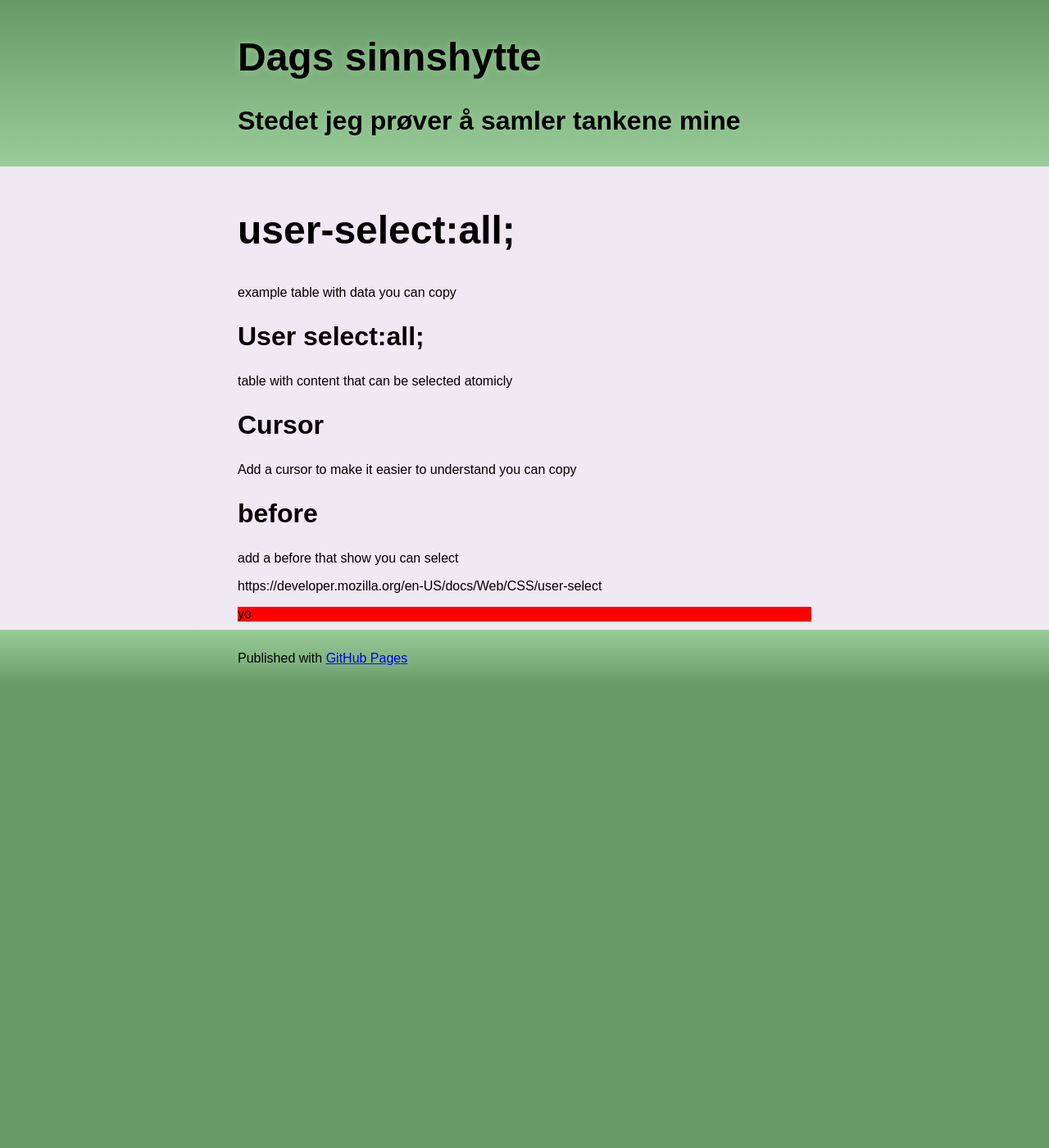
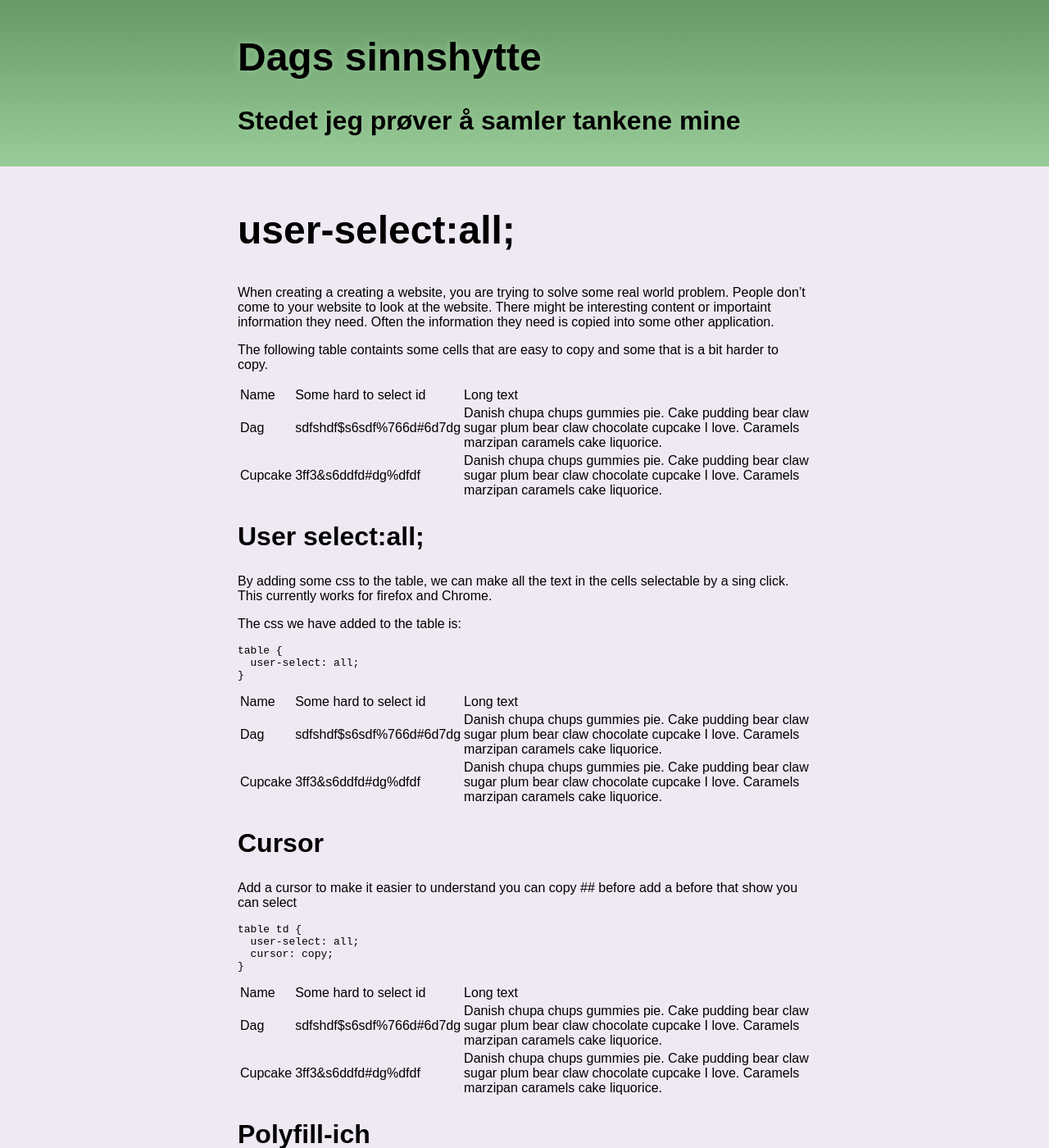
Before and after one commit to dagfs/dagfs.github.io, a Jekyll site: the page built from artikler/jul/user-select.md, in a window 1280 px wide and 1400 px high. Shown: the whole window at 82% size. Built offline with Jekyll 4.4.1, drawn with Linux system fonts in a browser that asks for light colours; our own code applies the rules of GitHub Pages for plain Markdown files; some of the changed text lies outside the part shown.

Commit message:
Add missing sections

````diff
--- a/artikler/jul/user-select.md
+++ b/artikler/jul/user-select.md
@@ -1,44 +1,273 @@
+# user-select:all;
+
+When creating a creating a website, you are trying to solve some real world problem. People don't come to your website to look at the website. There might be interesting content or importaint information they need. Often the information they need is copied into some other application.
+
+The following table containts some cells that are easy to copy and some that is a bit harder to copy.
+
+<table>
+  <thead>
+    <tr>
+      <td>Name</td>
+      <td>Some hard to select id</td>
+      <td>Long text</td>
+    </tr>
+  </thead>
+  <tbody>
+    <tr>
+      <td>
+        Dag
+      </td>
+      <td>
+        sdfshdf$s6sdf%766d#6d7dg
+      </td>
+      <td>
+        Danish chupa chups gummies pie. Cake pudding bear claw sugar plum bear
+        claw chocolate cupcake I love. Caramels marzipan caramels cake
+        liquorice.
+      </td>
+    </tr>
+    <tr>
+      <td>
+        Cupcake
+      </td>
+      <td>
+        3ff3&s6ddfd#dg%dfdf
+      </td>
+      <td>
+        Danish chupa chups gummies pie. Cake pudding bear claw sugar plum bear
+        claw chocolate cupcake I love. Caramels marzipan caramels cake
+        liquorice.
+      </td>
+    </tr>
+  </tbody>
+</table>
+
+## User select:all;
+
+By adding some css to the table, we can make all the text in the cells selectable by a sing click. This currently works for firefox and Chrome.
+
+The css we have added to the table is:
+
+```css
+table {
+  user-select: all;
+}
+```
+
+<table id="table-select-all">
+  <thead>
+    <tr>
+      <td>Name</td>
+      <td>Some hard to select id</td>
+      <td>Long text</td>
+    </tr>
+  </thead>
+  <tbody>
+    <tr>
+      <td>
+        Dag
+      </td>
+      <td>
+        sdfshdf$s6sdf%766d#6d7dg
+      </td>
+      <td>
+        Danish chupa chups gummies pie. Cake pudding bear claw sugar plum bear
+        claw chocolate cupcake I love. Caramels marzipan caramels cake
+        liquorice.
+      </td>
+    </tr>
+    <tr>
+      <td>
+        Cupcake
+      </td>
+      <td>
+        3ff3&s6ddfd#dg%dfdf
+      </td>
+      <td>
+        Danish chupa chups gummies pie. Cake pudding bear claw sugar plum bear
+        claw chocolate cupcake I love. Caramels marzipan caramels cake
+        liquorice.
+      </td>
+    </tr>
+  </tbody>
+</table>
+
+## Cursor
+
+Add a cursor to make it easier to understand you can copy ## before add a before
+that show you can select
+
+```css
+table td {
+  user-select: all;
+  cursor: copy;
+}
+```
+
+<table id="table-select-all-cursor">
+  <thead>
+    <tr>
+      <td>Name</td>
+      <td>Some hard to select id</td>
+      <td>Long text</td>
+    </tr>
+  </thead>
+  <tbody>
+    <tr>
+      <td>
+        Dag
+      </td>
+      <td>
+        sdfshdf$s6sdf%766d#6d7dg
+      </td>
+      <td>
+        Danish chupa chups gummies pie. Cake pudding bear claw sugar plum bear
+        claw chocolate cupcake I love. Caramels marzipan caramels cake
+        liquorice.
+      </td>
+    </tr>
+    <tr>
+      <td>
+        Cupcake
+      </td>
+      <td>
+        3ff3&s6ddfd#dg%dfdf
+      </td>
+      <td>
+        Danish chupa chups gummies pie. Cake pudding bear claw sugar plum bear
+        claw chocolate cupcake I love. Caramels marzipan caramels cake
+        liquorice.
+      </td>
+    </tr>
+  </tbody>
+</table>
+
+## Polyfill-ich
+
+We now have a solution that lets chrome and firefox users understand that they can select the content in a cell. But we want to support the rest of the interent too.
+
+First we add a class to the elements we want to be possible to select by only clicking on the element.
+
+```html
+<td class="user-select-all"></td>
+```
+
+Then we add the following polyfill to be loaded at the end of our document.
+
+```js
+// TODO
+
+bare kjør polyfill om det er en nettleser som ikke støtter stylinga
+
+  // based on https://stackoverflow.com/a/20079910
+  //Supports IE9+
+   function userSelectAll(event) {
+    window.getSelection()
+      .selectAllChildren(
+        event.target
+      );
+  }
+  var elementsToSelectOnClick = document.querySelectorAll(".user-select-all");
+  for(var i = 0; i < elementsToSelectOnClick.length; i++){
+    elementsToSelectOnClick[i].onclick = userSelectAll;
+  }
+
+```
+
+<table>
+  <thead>
+    <tr>
+      <td>Name</td>
+      <td>Some hard to select id</td>
+      <td>Long text</td>
+    </tr>
+  </thead>
+  <tbody>
+    <tr>
+      <td class="user-select-all">
+        Dag
+      </td>
+      <td class="user-select-all">
+        sdfshdf$s6sdf%766d#6d7dg
+      </td>
+      <td class="user-select-all">
+        Danish chupa chups gummies pie. Cake pudding bear claw sugar plum bear
+        claw chocolate cupcake I love. Caramels marzipan caramels cake
+        liquorice.
+      </td>
+    </tr>
+    <tr>
+      <td class="user-select-all">
+        Cupcake
+      </td>
+      <td class="user-select-all">
+        3ff3&s6ddfd#dg%dfdf
+      </td>
+      <td class="user-select-all">
+        Danish chupa chups gummies pie. Cake pudding bear claw sugar plum bear
+        claw chocolate cupcake I love. Caramels marzipan caramels cake
+        liquorice.
+      </td>
+    </tr>
+  </tbody>
+</table>
+
+<script>
+  // from https://stackoverflow.com/questions/3922139/add-css-to-head-with-javascript
+   function addcss(css){
+      var head = document.getElementsByTagName('head')[0];
+      var s = document.createElement('style');
+      s.setAttribute('type', 'text/css');
+      if (s.styleSheet) {   // IE
+          s.styleSheet.cssText = css;
+      } else {                // the world
+          s.appendChild(document.createTextNode(css));
+      }
+      head.appendChild(s);
+   }
+
+   addcss(`
+   .test{
+   background:red;
+   }
 
 
 
-# user-select:all;
+
+   #table-select-all td{
+     user-select:all;
+   }
+
+   #table-select-all-cursor td{
+     user-select:all;
+  cursor: copy;
+   }
+
+      .user-select-all{
+  user-select:all;
+  cursor: copy;
+   }
+
+   `)
 
 
-example table with data you can copy
+  // based on https://stackoverflow.com/a/20079910
+  //Supports IE9+
+   function userSelectAll(event) {
+    window.getSelection()
+      .selectAllChildren(
+        event.target
+      );
+  }
+  var elementsToSelectOnClick = document.querySelectorAll(".user-select-all");
+  for(var i = 0; i < elementsToSelectOnClick.length; i++){
+    elementsToSelectOnClick[i].onclick = userSelectAll;
+  }
+</script>
 
-## User select:all;
-table with content that can be selected atomicly
+## TODO
 
-
-## Cursor
-
-Add a cursor to make it easier to understand you can copy
-
-## before
-
-add a before that show you can select
-
-https://developer.mozilla.org/en-US/docs/Web/CSS/user-select
-
-<div class="test">yo</div>
-
-<script>
-// from https://stackoverflow.com/questions/3922139/add-css-to-head-with-javascript
- function addcss(css){
-    var head = document.getElementsByTagName('head')[0];
-    var s = document.createElement('style');
-    s.setAttribute('type', 'text/css');
-    if (s.styleSheet) {   // IE
-        s.styleSheet.cssText = css;
-    } else {                // the world
-        s.appendChild(document.createTextNode(css));
-    }
-    head.appendChild(s);
- }
-
- addcss(`
- .test{
- background:red;
- }
- `)
-</script>
+- i table head bytt ut td med th
+- style tabellene
+- finn ut hvordan legge til styling of js til julekalenderen
+- bare kjør polyfill om det er en nettleser som ikke støtter stylinga
````
